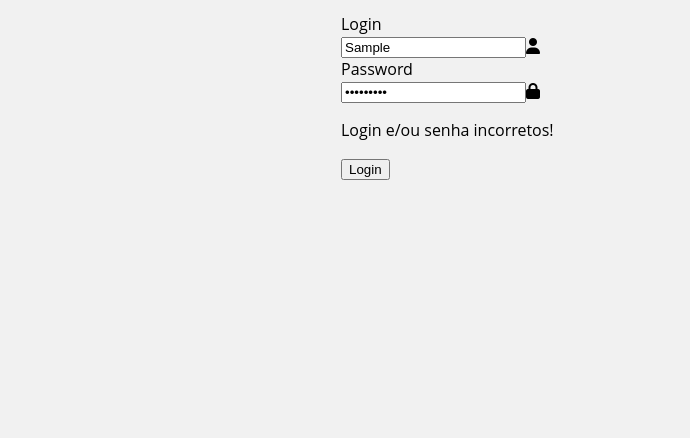
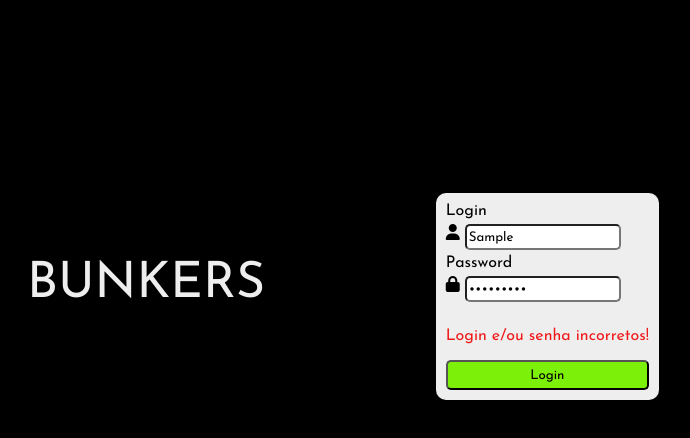
Before and after one commit to ProgrammerBaldy/bunkers_frontend, a Vue app: page /login in a window 1280 px wide. Both pictures are taken after typing "Sample", "Sample123" into the empty fields and a click on the button "Login". Shown: the top 438 px of the page, without its empty margins (237-927 px from the left). Built offline with nearby package versions, Linux system fonts and the light colour scheme; no server answers; what idle-vue would draw is missing.

Commit message:
login and styles

```diff
--- a/src/App.vue
+++ b/src/App.vue
@@ -3,8 +3,11 @@
         <div v-if="this.$router.currentRoute.name != 'login'">
             <SideTopBars />
             <TopNav/>
+            <router-view class="main-content" />
         </div>
-            <router-view class="main-content" />
+        <div v-else>
+            <router-view></router-view>
+        </div>
     </div>
 </template>
 
--- a/src/assets/sidebar-class.css
+++ b/src/assets/sidebar-class.css
@@ -1,3 +1,4 @@
+@import url('https://fonts.googleapis.com/css?family=Josefin+Sans&display=swap');
 :root {
     font-size: 13px;
     font-family: 'Open Sans';
@@ -8,6 +9,9 @@
     --transition-speed: 600ms;
   }
 
+* {
+  font-family: 'Josefin Sans', sans-serif;
+}
   body {
     color: black;
     background-color: white;
@@ -116,7 +120,9 @@
   }
 
   .navbar:hover .logo i {
-    transform: rotate(-450deg);
+    margin-left: 75%!important;
+    transform: rotate(-360deg);
+    color:#eaf824!important;
   }
 
   .dark {
@@ -179,10 +185,6 @@
     .nav-link {
       justify-content: center;
     }
-
-    .main-content {
-      margin: 0;
-    }
   }
 
   /* Large screens */
--- a/src/store.js
+++ b/src/store.js
@@ -65,7 +65,7 @@ export default new Vuex.Store({
             }
         },
         refreshToken(context) {
-            return new Promise((resolve, reject) => {
+            return new Promise((resolve) => {
                 getAPI.post('/api-token-refresh/', {
                     refresh: localStorage.getItem('ApiRefreshKey')
                 }).then(response => {
@@ -73,7 +73,7 @@ export default new Vuex.Store({
                     resolve()
                 }).catch(err => {
                     console.log(err)
-                    reject(err)
+                    context.commit('destroyToken')
                 })
             })
         }
--- a/src/views/Ailton.vue
+++ b/src/views/Ailton.vue
@@ -110,5 +110,4 @@ export default {
 
 <style>
 @import '../assets/sidebar-class.css';
-
 </style>
--- a/src/views/Home.vue
+++ b/src/views/Home.vue
@@ -10,3 +10,6 @@ export default {
   }
 };
 </script>
+
+<style >
+</style>
--- a/src/views/Login.vue
+++ b/src/views/Login.vue
@@ -1,40 +1,191 @@
 <template>
+    <div id="main_comp">
+        <div class="img">
+            <span class="logo_text">BUNKERS</span>
+        </div>
+        <div class="pizza">
+            <span class="pizza-icon"><i class="fa fa-pizza-slice"></i></span>
+        </div>
         <div class="login">
             <form action="" class="box" v-on:submit.prevent="login">
                 <div class="field">
                     <label for="" class="label">Login</label>
-            <div class="control has-icons-left">
+                    <div class="row">
+                        <i class="fa fa-user mr"></i>
                         <input v-model="username" name="username" type="text" placeholder="Seu usuário" class="input" required>
-                <span class="icon is-small is-left">
-                <i class="fa fa-user"></i>
-                </span>
                     </div>
                 </div>
-            <div class="field">
+                <div class="field mt">
                     <label for="" class="label">Password</label>
-            <div class="control has-icons-left">
+                    <div class="row">
+                        <i class="fa fa-lock mr"></i>
                         <input v-model="password" name="password" type="password" placeholder="Sua senha" class="input" required>
-                <span class="icon is-small is-left">
-                <i class="fa fa-lock"></i>
-                </span>
                     </div>
                 </div>
-            <div class="field has-text-centered">
-                <div v-if="incorrectAuth" class="has-text-danger">
+                <div class="field mt-10">
+                    <div v-if="incorrectAuth" class="danger">
                         <p>Login e/ou senha incorretos!</p>
                     </div>
-                <button class="button is-success ">
-                    Login
+                    <button class="button" id="loginbtn">
+                        <i id="spinner" class="fa fa-spinner"></i>Login
                     </button>
                 </div>
             </form>
         </div>
+    </div>
 </template>
 <style>
-    .login{
+    @import url('https://fonts.googleapis.com/css?family=Josefin+Sans&display=swap');
+    * {
+    font-family: 'Josefin Sans', sans-serif;
+    }
+    @keyframes slideInFromLeft {
+        0% { transform: translateX(-400%);}
+        70% { transform: translateX(0);}
+        75% { transform: rotate(-15deg);}
+        80% { transform: rotate(0deg);}
+        85% { transform: rotate(15deg);}
+        90% { transform: rotate(0deg);}
+        100% { transform: rotate(0deg);}
+    }
+    @keyframes slideInFromUp {
+        0% { transform: translateY(-400%);}
+        50% { transform: translateY(0);}
+        70% { transform: scale(2.0);}
+        100% { transform: rotate(0deg);}
+    }
+    @-moz-keyframes spin { 100% { -moz-transform: rotate(360deg); } }
+    @-webkit-keyframes spin { 100% { -webkit-transform: rotate(360deg); } }
+    @keyframes spin { 100% { transform:rotate(360deg); } }
+    .danger {
+        color: #f01818;
+    }
+    .logo_text {
+        color: #eeeeee;
+        font-size: 50px;
+    }
+    .img:hover {
+        transform: scale(1.1);
+        transition: 0.5s;
+    }
+    .pizza-icon {
+        color: #eaf824;
+        font-size: 50px;
+    }
+    .pizza:hover {
+        transform: scale(1.5);
+        transition: 0.5s;
+    }
+    .button {
+        background: rgb(124, 240, 8);
+        height:30px;
+        border-radius: 5px;
+    }
+
+
+    .fa-spinner {
+        display: none;
+        animation:spin 4s linear infinite;
+    }
+
+
+    .button.active{
+        background:  rgba(124, 240, 8, 0.6);
+    }
+
+
+    .input {
+        height:20px;
+        border-radius: 5px;
+    }
+    .mt {
+        margin-top: 5px;
+    }
+    .mt-10 {
+        margin-top: 10px;
+    }
+    .mr {
+        margin-right: 5px;
+    }
+    .row {
+        display: flex;
+        flex-direction: row;
+    }
+    .box {
+        display:flex;
+        align-content: center;
+        flex-direction: column;
+    }
+    .field {
+        display:flex;
+        align-content: center;
+        justify-content: center;
+        flex-direction: column;
+    }
+    .label {
+        font-size: 16px;
+        margin-bottom: 5px;
+    }
+    #main_comp {
+        background-color: #000000!important;
         position: absolute;
-        left:500px;
+        height: 100vh;
+        width: 100vw;
     }
+
+  @media only screen and (max-width: 800px) {
+    .img {
+        position: absolute;
+        top:10%;
+        right:30%;
+        border-radius: 10px;
+        padding: 10px;
+        animation: 1s ease-out 0s 1 slideInFromLeft;
+    }
+
+    .pizza {
+        display:none
+    }
+    .login {
+        position: absolute;
+        bottom:50%;
+        right:40%;
+        background: #eeeeee;
+        border-radius: 10px;
+        padding: 10px;
+    }
+
+  }
+  @media only screen and (min-width: 800px) {
+    .login {
+        position: absolute;
+        bottom:50%;
+        right:30%;
+        background: #eeeeee;
+        border-radius: 10px;
+        padding: 10px;
+    }
+    .img {
+        position: absolute;
+        bottom:60%;
+        right:60%;
+        border-radius: 10px;
+        padding: 10px;
+        animation: 1s ease-out 0s 1 slideInFromLeft;
+    }
+
+    .pizza {
+        position: absolute;
+        bottom:60%;
+        right:55%;
+        border-radius: 10px;
+        padding: 10px;
+        animation: 1s ease-out 0s 1 slideInFromUp;
+    }
+
+  }
+
+
 </style>
 
 
@@ -50,6 +201,7 @@ export default {
     },
     methods: {
         login() {
+            document.getElementById('loginbtn').classList.toggle('active');
             this.$store.dispatch('userLogin', {
                 username: this.username,
                 password: this.password
@@ -58,6 +210,7 @@ export default {
             }).catch(err => {
                 console.log(err)
                 this.incorrectAuth = true
+                document.getElementById('loginbtn').classList.toggle('active');
             })
         }
     }
```
Lines whose indentation alone changed are shown as unchanged.
